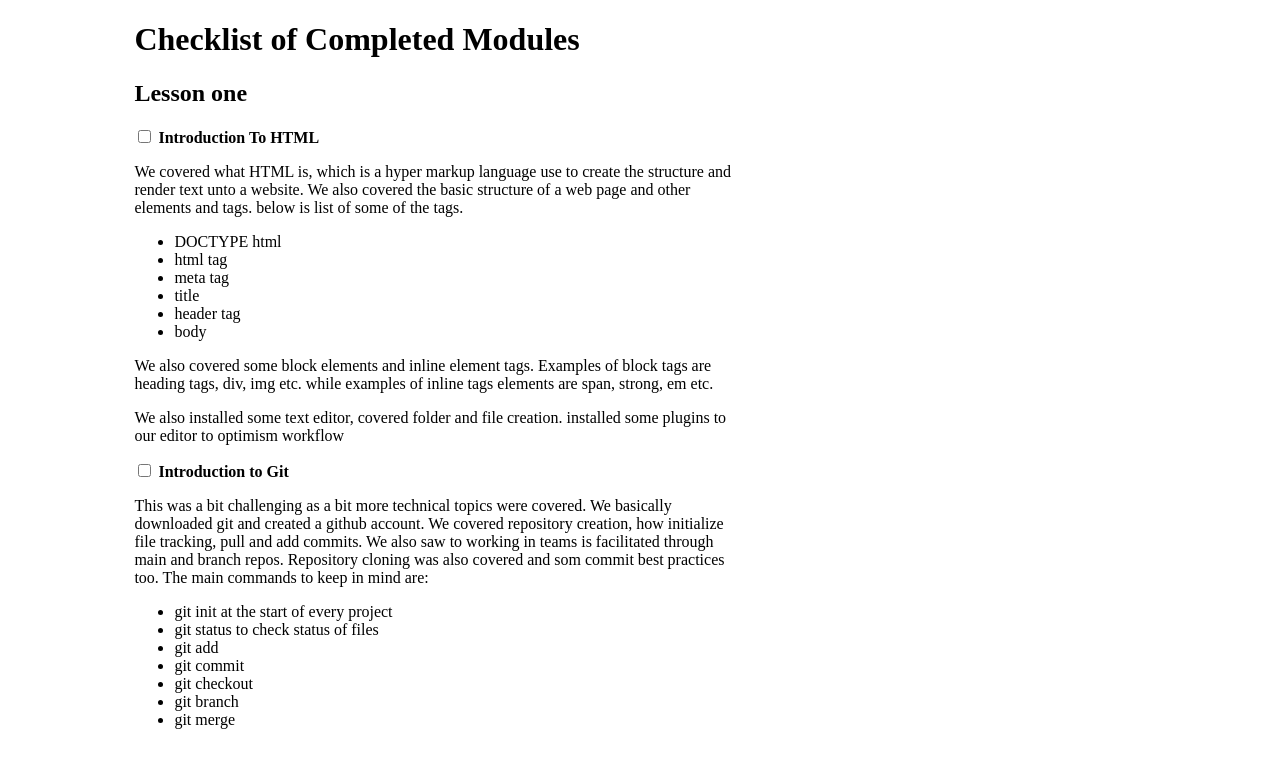
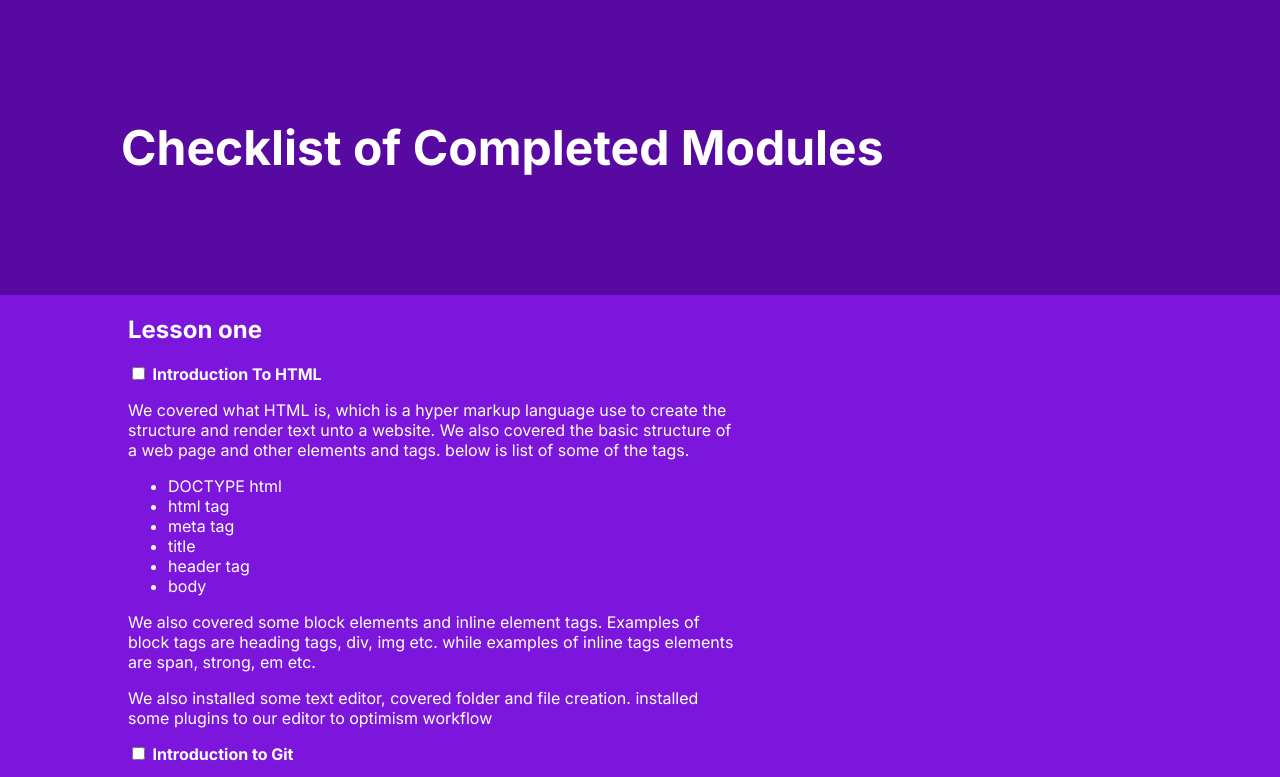
Before and after one commit to ernestdogosson/origin-assignment-one, a plain HTML site: page index.html in a window 1280 px wide. Shown: the top 777 px of the page. Drawn offline with Linux system fonts and the light colour scheme.

Commit message:
Add a few more divs and styes

```diff
--- a/index.css
+++ /dev/null
@@ -1,8 +0,0 @@
-.wrapper {
-  width: 80%;
-  margin: 0 auto;
-}
-
-.notes {
-  width: 60%;
-}
--- a/index.html
+++ b/index.html
@@ -4,15 +4,24 @@
     <meta charset="UTF-8" />
     <meta name="viewport" content="width=device-width, initial-scale=1.0" />
     <title>Introduction to HTML</title>
-    <link rel="stylesheet" href="index.css">
+    <link rel="preconnect" href="https://fonts.googleapis.com">
+    <link rel="preconnect" href="https://fonts.gstatic.com" crossorigin>
+    <link href="https://fonts.googleapis.com/css2?family=Inter:ital,opsz,wght@0,14..32,100..900;1,14..32,100..900&display=swap" rel="stylesheet">
+    <link rel="stylesheet" href="/styles/index.css">
   </head>
   <body>
+    <div class="hero">
+      <div class="hero-sub">
+        <p>Checklist of Completed Modules</p>
+      </div>
+    </div>
     <div class="wrapper">
-      <h1>Checklist of Completed Modules</h1>
       <h2>Lesson one</h2>
       <div>
-        <input type="checkbox" name="lesson-one-01" id="" />
-        <label for="lesson-one-01"><strong>Introduction To HTML</strong></label>
+        <form action="">
+          <input type="checkbox" name="lesson-one-01" id="" />
+          <label for="lesson-one-01"><strong>Introduction To HTML</strong></label>
+        </form>
         <div class="notes">
           <p>
             We covered what HTML  is, which is a hyper markup language use to create the structure and render text unto a website. We also covered the basic structure of a web page and other elements and tags. below is list of some of the tags.
@@ -32,8 +41,10 @@
         </div>
       </div>
       <div>
-        <input type="checkbox" name="lesson-one-02" id="">
-        <label for="lesson-one-02"><strong>Introduction to Git</strong></label>
+        <form action="">
+          <input type="checkbox" name="lesson-one-02" id="">
+          <label for="lesson-one-02"><strong>Introduction to Git</strong></label>
+        </form>
         <div class="notes">
           <p>
             This was a bit challenging as a bit more technical topics were covered. We basically downloaded git and created a github account. We covered repository creation, how initialize file tracking, pull and add commits. We also saw to working in teams is facilitated through main and branch repos. Repository cloning was also covered and som commit best practices too. The main commands to keep in mind are:
--- /dev/null
+++ b/styles/index.css
@@ -0,0 +1,29 @@
+*,
+*::before,
+*::after {
+  box-sizing: border-box;
+}
+
+body {
+  margin: 0;
+  font-family: inter, Arial, Helvetica, sans-serif;
+  color: #fff;
+  background-color: #7c16dc;
+}
+
+.wrapper,
+.hero-sub {
+  width: 80%;
+  margin: 0 auto;
+}
+
+.notes {
+  width: 60%;
+}
+
+.hero {
+  padding: 70px 70px 70px 0;
+  font-size: 3rem;
+  font-weight: bold;
+  background-color: #5809a1;
+}
```
